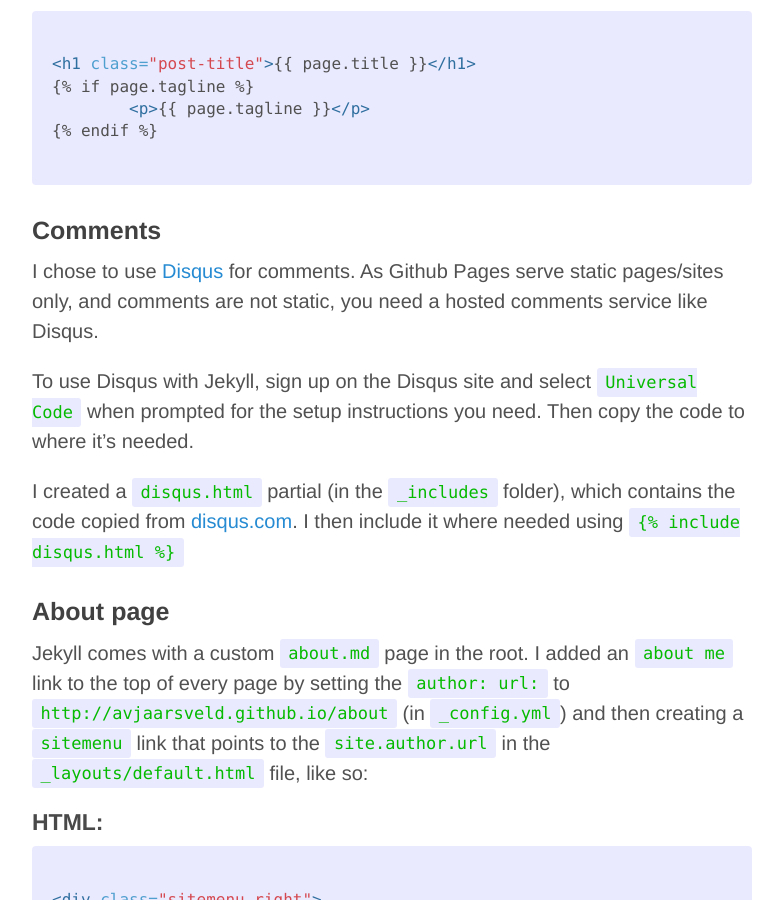
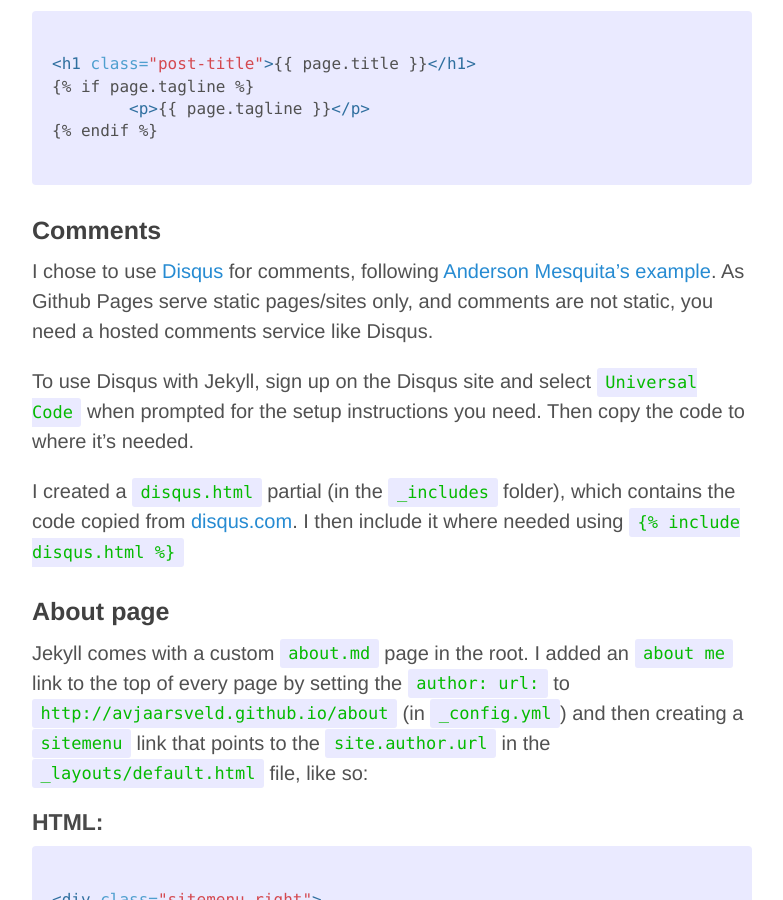
Before and after one commit to avjaarsveld/avjaarsveld.github.io, a Jekyll site: the page built from _posts/2015-01-15-Setting-up-a-Github-blog-the-easy-way.markdown, in a window 1280 px wide and 900 px high, scrolled down 3132 px. Shown: the whole window, without its empty margins (248-1031 px from the left). Built offline with Jekyll 4.4.1, drawn with Linux system fonts in a browser that asks for light colours; Markdown is read by kramdown in place of the engine named in the settings; comment, search, counter and statistics services are not loaded.

Commit message:
Add credit

```diff
--- a/_posts/2015-01-15-Setting-up-a-Github-blog-the-easy-way.markdown
+++ b/_posts/2015-01-15-Setting-up-a-Github-blog-the-easy-way.markdown
@@ -131,7 +131,9 @@ Use this code in your `_layouts/post.html` file to display the tagline if it's d
 
 ### Comments
 
-I chose to use [Disqus](https://disqus.com) for comments. As Github Pages serve static pages/sites
+I chose to use [Disqus](https://disqus.com) for comments, following
+[Anderson Mesquita's example](https://github.com/andersonvom/andersonvom.github.io/blob/master/_includes/disqus.html).
+As Github Pages serve static pages/sites
 only, and comments are not static, you need a hosted comments service like Disqus.
 
 To use Disqus with Jekyll, sign up on the Disqus site and select `Universal Code` when prompted for
```
